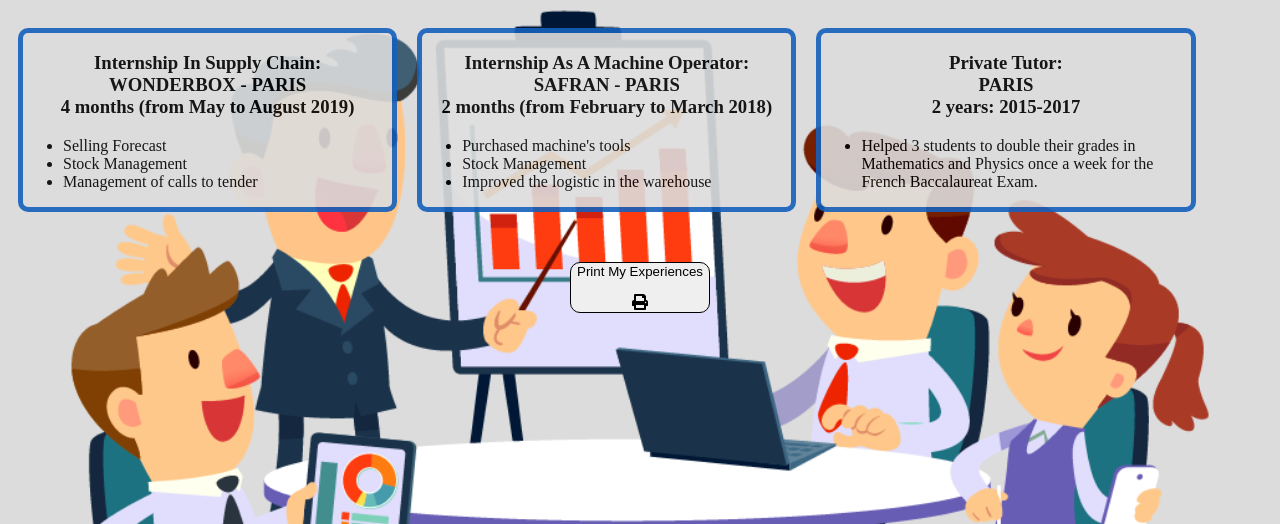
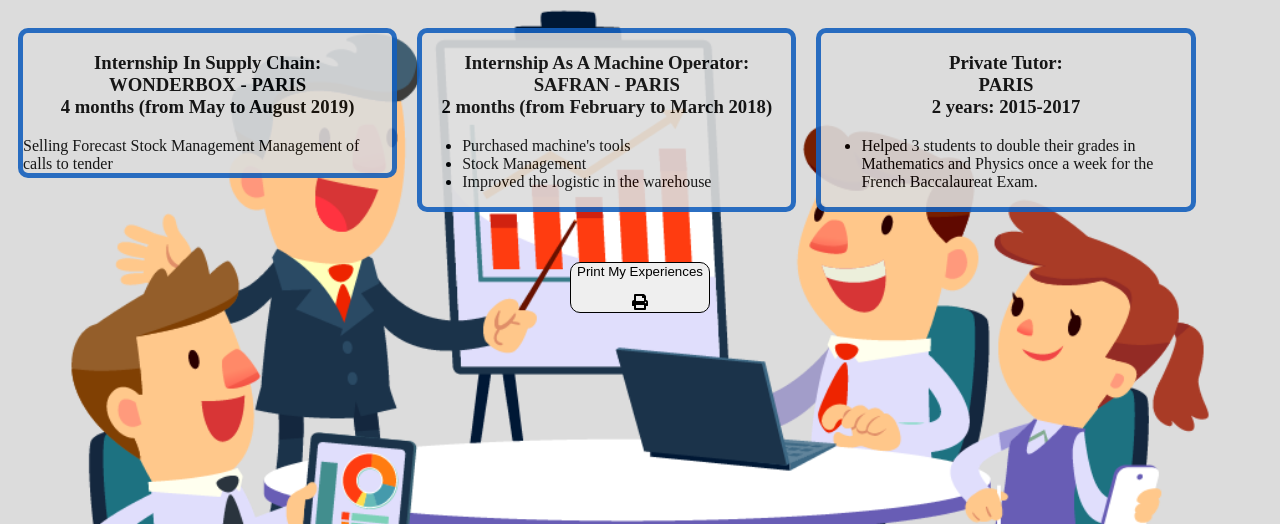
Before and after one commit to AntoineMotte/OMIS-475, a plain HTML site: page webpresence/experience.html in a window 1280 px wide. Shown: the part 276-800 px from the top of the page. Drawn offline with Linux system fonts and the light colour scheme.

Commit message:
Update experience.html

```diff
--- a/webpresence/experience.html
+++ b/webpresence/experience.html
@@ -111,11 +111,11 @@ for (var i = 0; i < btns.length; i++) {
 	<div class="row">
 		<div class="left">
 		<h3 style="text-align:center"><strong>Internship In Supply Chain:</strong><br> WONDERBOX - PARIS<br>4 months (from May to August 2019)</h3>
-		<ul>
-			<li> Selling Forecast</li>
-			<li> Stock Management</li>
-			<li> Management of calls to tender</li>
-		</ul>
+		<ul2>
+			<li2> Selling Forecast</li2>
+			<li2> Stock Management</li2>
+			<li2> Management of calls to tender</li2>
+		</ul2>
 		</div>
 		<div class="center">
 		<h3 style="text-align:center"><strong>Internship As A Machine Operator:<br> SAFRAN - PARIS</strong><br>2 months (from February to March 2018)</h3>
```
